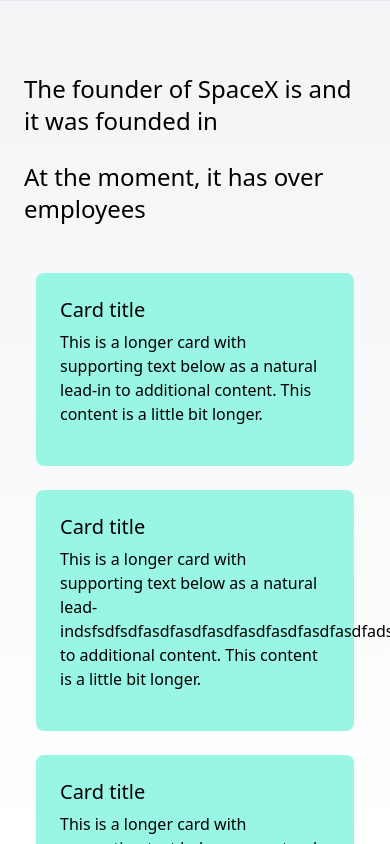
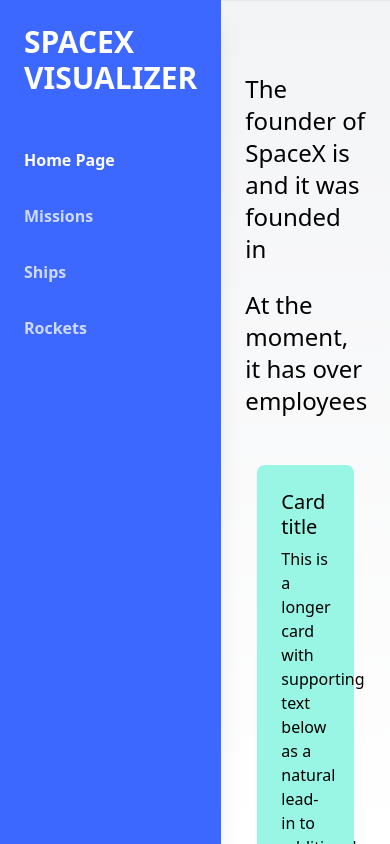
Before and after one commit to ajamarco/recite_coding_challenge, a Next.js app: page / in a window 390 px wide. Built offline with nearby package versions, Linux system fonts and the light colour scheme; no server answers.

Commit message:
Refactor Sidebar component to dynamically generate navigation links

```diff
--- a/app/components/Sidebar.tsx
+++ b/app/components/Sidebar.tsx
@@ -1,9 +1,24 @@
+"use client";
+
 import Link from "next/link";
 import React from "react";
+import { usePathname } from "next/navigation";
 
 const Sidebar = () => {
+  //get the current pathname
+  const pathname = usePathname();
+
+  //save the classnames for the active and inactive links
+  const activeLink =
+    "flex items-center active-nav-link text-white py-4 pl-6 nav-item";
+  const inactiveLink =
+    "flex items-center text-white opacity-75 hover:opacity-100 py-4 pl-6 nav-item";
+
+  //manually saving the categories' names - this can come from an API
+  const categories = ["Home Page", "Missions", "Ships", "Rockets"];
+
   return (
-    <aside className="relative bg-sidebar h-screen w-64 hidden sm:block shadow-xl">
+    <aside className="relative bg-sidebar h-screen w-64 sm:block shadow-xl">
       <div className="p-6">
         <Link
           href="/"
@@ -13,30 +28,21 @@
         </Link>
       </div>
       <nav className="text-white text-base font-semibold pt-3">
-        <Link
-          href="/"
-          className="flex items-center active-nav-link text-white py-4 pl-6 nav-item"
-        >
-          Home Page
-        </Link>
-        <Link
-          href="/missions"
-          className="flex items-center text-white opacity-75 hover:opacity-100 py-4 pl-6 nav-item"
-        >
-          Missions
-        </Link>
-        <Link
-          href="/ships"
-          className="flex items-center text-white opacity-75 hover:opacity-100 py-4 pl-6 nav-item"
-        >
-          Ships
-        </Link>
-        <Link
-          href="/rockets"
-          className="flex items-center text-white opacity-75 hover:opacity-100 py-4 pl-6 nav-item"
-        >
-          Rockets
-        </Link>
+        {/* map through the categories object and display the links */}
+        {categories.map((category) => (
+          <Link
+            href={category === "Home Page" ? "/" : `/${category.toLowerCase()}`}
+            className={
+              pathname === `/${category.toLowerCase()}` ||
+              (pathname === "/" && category === "Home Page")
+                ? activeLink
+                : inactiveLink
+            }
+            key={category}
+          >
+            {category}
+          </Link>
+        ))}
       </nav>
     </aside>
   );
```
